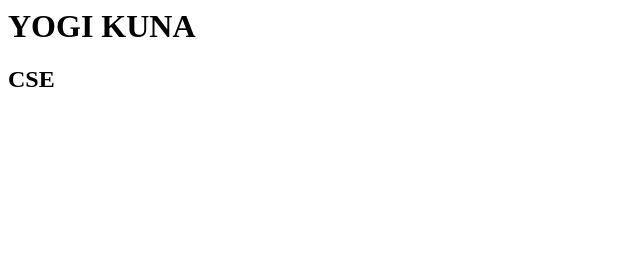
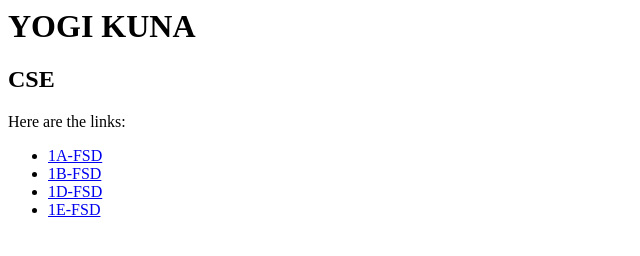
Before and after one commit to KunaYogeswararao/trail, a plain HTML site: page index.html in a window 1280 px wide. Shown: the whole page, without its empty margins (0-640 px from the left). Drawn offline with Linux system fonts and the light colour scheme.

Commit message:
Update index.html

```diff
--- a/index.html
+++ b/index.html
@@ -4,3 +4,10 @@
 <h2>CSE</h2>
 </html>
 </body>
+<p>Here are the links:</p>
+        <ul>
+            <li><a href="https://onea-fsd-h2e7.onrender.com">1A-FSD</a></li>
+            <li><a href="https://oneb-fsd-s0mk.onrender.com">1B-FSD</a></li>
+            <li><a href="https://oned-fsd-1.onrender.com">1D-FSD</a></li>
+            <li><a href="https://onee-fsd-oaxf.onrender.com">1E-FSD</a></li>
+        </ul>
```
